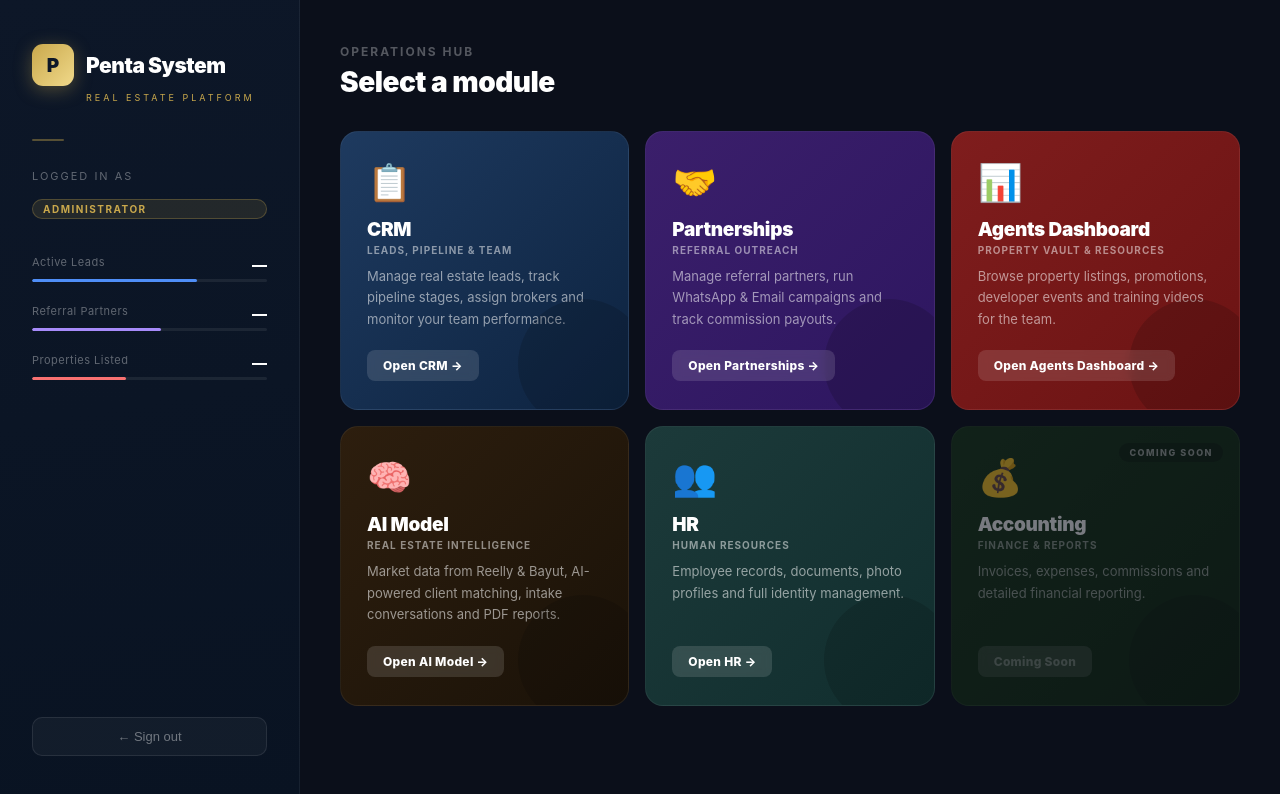
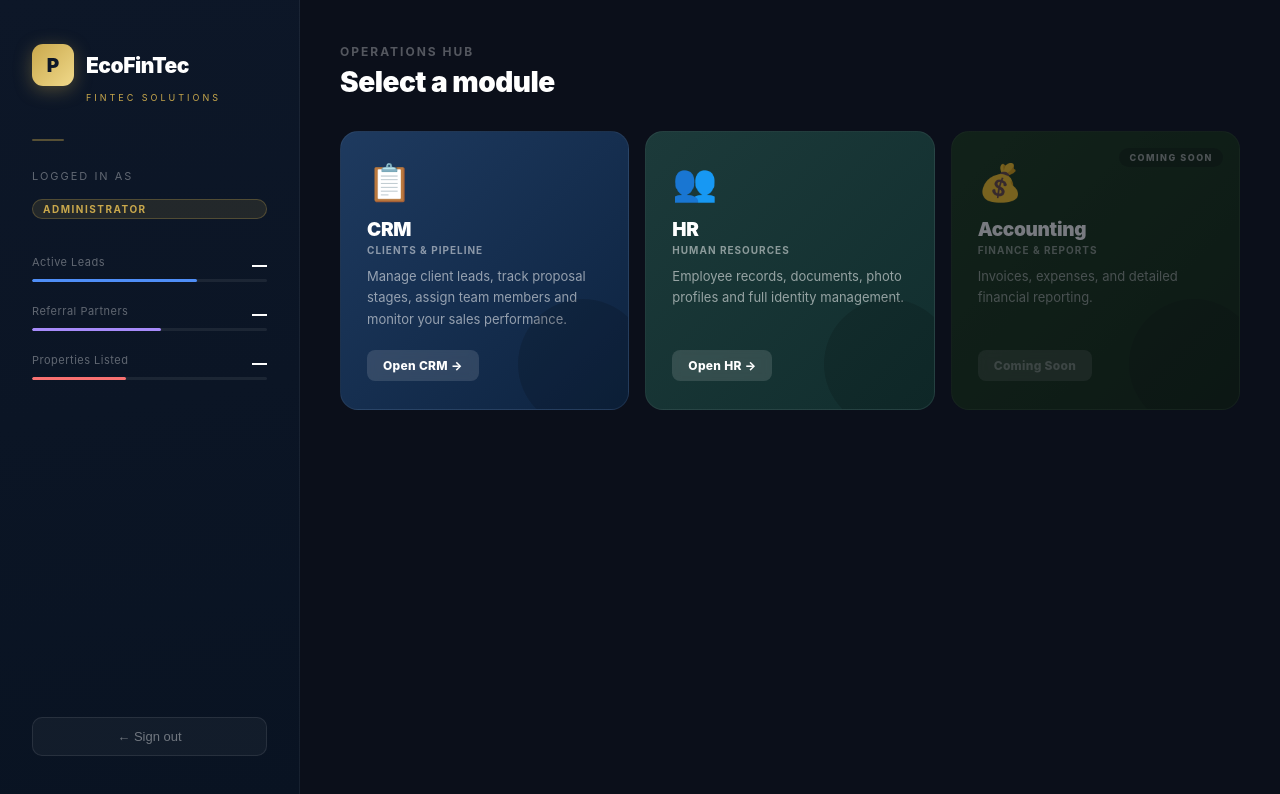
Before and after one commit to yaso029/penta-crm, a React app in the folder frontend/: page / in a window 1280 px wide. Shown: the top 794 px of the page. Built offline with nearby package versions, Linux system fonts and the light colour scheme; no server answers; sample sign-in values are in the browser's storage; the HTML template or start-up script is replaced by a standard one.

Commit message:
EcoFinTec — CRM + HR only, accounting stages, rebranded

```diff
--- a/frontend/src/components/HRLayout.jsx
+++ b/frontend/src/components/HRLayout.jsx
@@ -20,7 +20,7 @@ export default function HRLayout() {
         flexDirection: 'column', position: 'fixed', top: 0, left: 0, height: '100vh', zIndex: 100,
       }}>
         <div style={{ padding: '28px 24px 20px', borderBottom: '1px solid rgba(255,255,255,0.1)' }}>
-          <div style={{ fontSize: 20, fontWeight: 800, color: '#fff', letterSpacing: '-0.5px' }}>Penta CRM</div>
+          <div style={{ fontSize: 20, fontWeight: 800, color: '#fff', letterSpacing: '-0.5px' }}>EcoFinTec</div>
           <div style={{
             display: 'inline-block', marginTop: 6,
             background: 'rgba(13,115,119,0.25)', border: '1px solid rgba(13,115,119,0.5)',
--- a/frontend/src/components/Layout.jsx
+++ b/frontend/src/components/Layout.jsx
@@ -73,8 +73,6 @@ export default function Layout() {
     { to: '/crm', label: 'Dashboard', icon: '▦', exact: true },
     { to: '/crm/kanban', label: 'Pipeline', icon: '◫' },
     { to: '/crm/leads', label: 'Leads', icon: '☰' },
-    { to: '/crm/client-reports', label: 'Client Reports', icon: '📋' },
-    { to: '/crm/referral-partners', label: 'Referral Partners', icon: '🤝' },
     ...(user?.role === 'admin' ? [
       { to: '/crm/customers', label: 'Customers', icon: '👥' },
       { to: '/crm/users', label: 'Users', icon: '◎' },
@@ -92,8 +90,8 @@ export default function Layout() {
           boxShadow: '0 2px 8px rgba(0,0,0,0.2)',
         }}>
           <div>
-            <div style={{ fontSize: 16, fontWeight: 800 }}>Penta CRM</div>
-            <div style={{ fontSize: 9, letterSpacing: 2, color: GOLD, textTransform: 'uppercase' }}>Real Estate</div>
+            <div style={{ fontSize: 16, fontWeight: 800 }}>EcoFinTec</div>
+            <div style={{ fontSize: 9, letterSpacing: 2, color: GOLD, textTransform: 'uppercase' }}>FinTec Solutions</div>
           </div>
           <div style={{ display: 'flex', alignItems: 'center', gap: 8 }}>
             {/* Notifications */}
@@ -205,8 +203,8 @@ export default function Layout() {
         flexDirection: 'column', position: 'fixed', top: 0, left: 0, height: '100vh', zIndex: 100,
       }}>
         <div style={{ padding: '28px 24px 20px', borderBottom: '1px solid rgba(255,255,255,0.1)' }}>
-          <div style={{ fontSize: 22, fontWeight: 800, letterSpacing: '-0.5px' }}>Penta CRM</div>
-          <div style={{ fontSize: 10, letterSpacing: 3, color: GOLD, textTransform: 'uppercase', marginTop: 2 }}>Real Estate</div>
+          <div style={{ fontSize: 22, fontWeight: 800, letterSpacing: '-0.5px' }}>EcoFinTec</div>
+          <div style={{ fontSize: 10, letterSpacing: 3, color: GOLD, textTransform: 'uppercase', marginTop: 2 }}>FinTec Solutions</div>
         </div>
 
         <nav style={{ flex: 1, padding: '16px 12px' }}>
--- a/frontend/src/pages/KanbanPage.jsx
+++ b/frontend/src/pages/KanbanPage.jsx
@@ -9,20 +9,20 @@ const GOLD = '#C9A84C';
 
 const STAGES = [
   { key: 'new_lead', label: 'New Lead', color: '#6366f1' },
-  { key: 'follow_up', label: 'Follow Up', color: '#f59e0b' },
-  { key: 'no_answer', label: 'No Answer', color: '#64748b' },
-  { key: 'pre_meeting', label: 'Pre Meeting', color: '#8b5cf6' },
+  { key: 'contacted', label: 'Contacted', color: '#3b82f6' },
+  { key: 'qualified', label: 'Qualified', color: '#8b5cf6' },
+  { key: 'proposal_sent', label: 'Proposal Sent', color: '#f59e0b' },
+  { key: 'follow_up', label: 'Follow Up', color: '#f97316' },
   { key: 'meeting_done', label: 'Meeting Done', color: '#06b6d4' },
-  { key: 'deal_closed', label: 'Deal Closed', color: '#10b981' },
-  { key: 'not_interested', label: 'Not Interested', color: '#f97316' },
-  { key: 'wrong_number', label: 'Wrong Number', color: '#ec4899' },
-  { key: 'junk', label: 'Junk', color: '#ef4444' },
+  { key: 'contract_signed', label: 'Contract Signed', color: '#10b981' },
+  { key: 'active_client', label: 'Active Client', color: '#059669' },
+  { key: 'not_interested', label: 'Not Interested', color: '#64748b' },
+  { key: 'lost', label: 'Lost', color: '#ef4444' },
 ];
 
 const SOURCE_ICONS = {
-  'Meta Ads': '📘', 'Website': '🌐', 'WhatsApp': '💬', 'Referral': '🤝',
-  'Property Finder': '🔍', 'Bayut': '🏠', 'Walk-in': '🚶', 'Other': '📌',
-  'zapier': '⚡', 'other': '📌',
+  'Referral': '🤝', 'LinkedIn': '💼', 'Website': '🌐', 'Cold Call': '📞',
+  'Event': '🎯', 'Partner': '🏢', 'Other': '📌',
 };
 
 function LeadCard({ lead, index, onClick }) {
--- a/frontend/src/pages/Landing.jsx
+++ b/frontend/src/pages/Landing.jsx
@@ -8,41 +8,11 @@ const MODULES = [
     key: 'crm',
     icon: '📋',
     title: 'CRM',
-    subtitle: 'Leads, Pipeline & Team',
-    desc: 'Manage real estate leads, track pipeline stages, assign brokers and monitor your team performance.',
+    subtitle: 'Clients & Pipeline',
+    desc: 'Manage client leads, track proposal stages, assign team members and monitor your sales performance.',
     bg: 'linear-gradient(135deg, #1e3a5f 0%, #0d2340 100%)',
     type: 'active',
     path: '/crm',
-  },
-  {
-    key: 'partnerships',
-    icon: '🤝',
-    title: 'Partnerships',
-    subtitle: 'Referral Outreach',
-    desc: 'Manage referral partners, run WhatsApp & Email campaigns and track commission payouts.',
-    bg: 'linear-gradient(135deg, #3b1f6b 0%, #2d1660 100%)',
-    type: 'restricted',
-    path: '/partnerships',
-  },
-  {
-    key: 'agents',
-    icon: '📊',
-    title: 'Agents Dashboard',
-    subtitle: 'Property Vault & Resources',
-    desc: 'Browse property listings, promotions, developer events and training videos for the team.',
-    bg: 'linear-gradient(135deg, #7f1d1d 0%, #6b1313 100%)',
-    type: 'active',
-    path: '/agents',
-  },
-  {
-    key: 'ai',
-    icon: '🧠',
-    title: 'AI Model',
-    subtitle: 'Real Estate Intelligence',
-    desc: 'Market data from Reelly & Bayut, AI-powered client matching, intake conversations and PDF reports.',
-    bg: 'linear-gradient(135deg, #2d1e0e 0%, #1a1208 100%)',
-    type: 'restricted',
-    path: '/ai',
   },
   {
     key: 'hr',
@@ -59,7 +29,7 @@ const MODULES = [
     icon: '💰',
     title: 'Accounting',
     subtitle: 'Finance & Reports',
-    desc: 'Invoices, expenses, commissions and detailed financial reporting.',
+    desc: 'Invoices, expenses, and detailed financial reporting.',
     bg: 'linear-gradient(135deg, #1a3a1a 0%, #112811 100%)',
     type: 'coming_soon',
   },
@@ -164,10 +134,10 @@ export default function Landing() {
             fontSize: 19, fontWeight: 900, color: '#0d1728',
             boxShadow: '0 4px 18px rgba(201,168,76,0.35)',
           }}>P</div>
-          <div style={{ fontSize: 21, fontWeight: 900, color: '#fff', letterSpacing: '-0.5px' }}>Penta System</div>
+          <div style={{ fontSize: 21, fontWeight: 900, color: '#fff', letterSpacing: '-0.5px' }}>EcoFinTec</div>
         </div>
         <div style={{ fontSize: 9, letterSpacing: 3, color: '#C9A84C', textTransform: 'uppercase', marginBottom: 36, paddingLeft: 54 }}>
-          Real Estate Platform
+          FinTec Solutions
         </div>
 
         {/* Divider */}
--- a/frontend/src/pages/LeadsPage.jsx
+++ b/frontend/src/pages/LeadsPage.jsx
@@ -10,18 +10,20 @@ const NAVY = '#0A2342';
 const GOLD = '#C9A84C';
 
 const STAGE_COLORS = {
-  new_lead: '#6366f1', follow_up: '#f59e0b', no_answer: '#64748b',
-  pre_meeting: '#8b5cf6', meeting_done: '#06b6d4', deal_closed: '#10b981',
-  not_interested: '#f97316', wrong_number: '#ec4899', junk: '#ef4444',
+  new_lead: '#6366f1', contacted: '#3b82f6', qualified: '#8b5cf6',
+  proposal_sent: '#f59e0b', follow_up: '#f97316', meeting_done: '#06b6d4',
+  contract_signed: '#10b981', active_client: '#059669',
+  not_interested: '#64748b', lost: '#ef4444',
 };
 
 const STAGE_LABELS = {
-  new_lead: 'New Lead', follow_up: 'Follow Up', no_answer: 'No Answer',
-  pre_meeting: 'Pre Meeting', meeting_done: 'Meeting Done', deal_closed: 'Deal Closed',
-  not_interested: 'Not Interested', wrong_number: 'Wrong Number', junk: 'Junk',
+  new_lead: 'New Lead', contacted: 'Contacted', qualified: 'Qualified',
+  proposal_sent: 'Proposal Sent', follow_up: 'Follow Up', meeting_done: 'Meeting Done',
+  contract_signed: 'Contract Signed', active_client: 'Active Client',
+  not_interested: 'Not Interested', lost: 'Lost',
 };
 
-const SOURCES = ['Meta Ads', 'Website', 'WhatsApp', 'Referral', 'Property Finder', 'Bayut', 'Walk-in', 'Other'];
+const SOURCES = ['Referral', 'LinkedIn', 'Website', 'Cold Call', 'Event', 'Partner', 'Other'];
 const STAGES = Object.keys(STAGE_LABELS);
 
 function AddLeadModal({ onClose, onAdded, teamMembers }) {
```
Also changed, not shown: 1 other file (tests, documents, lock files or other folders).
